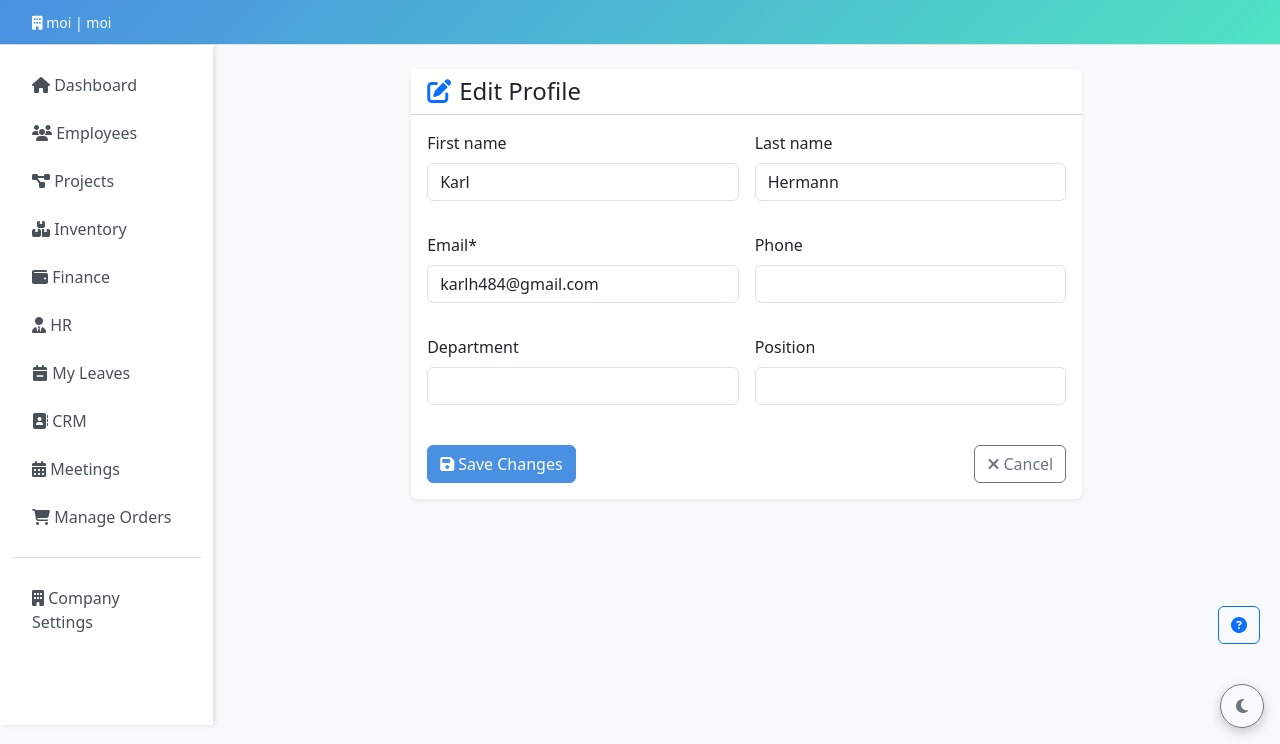
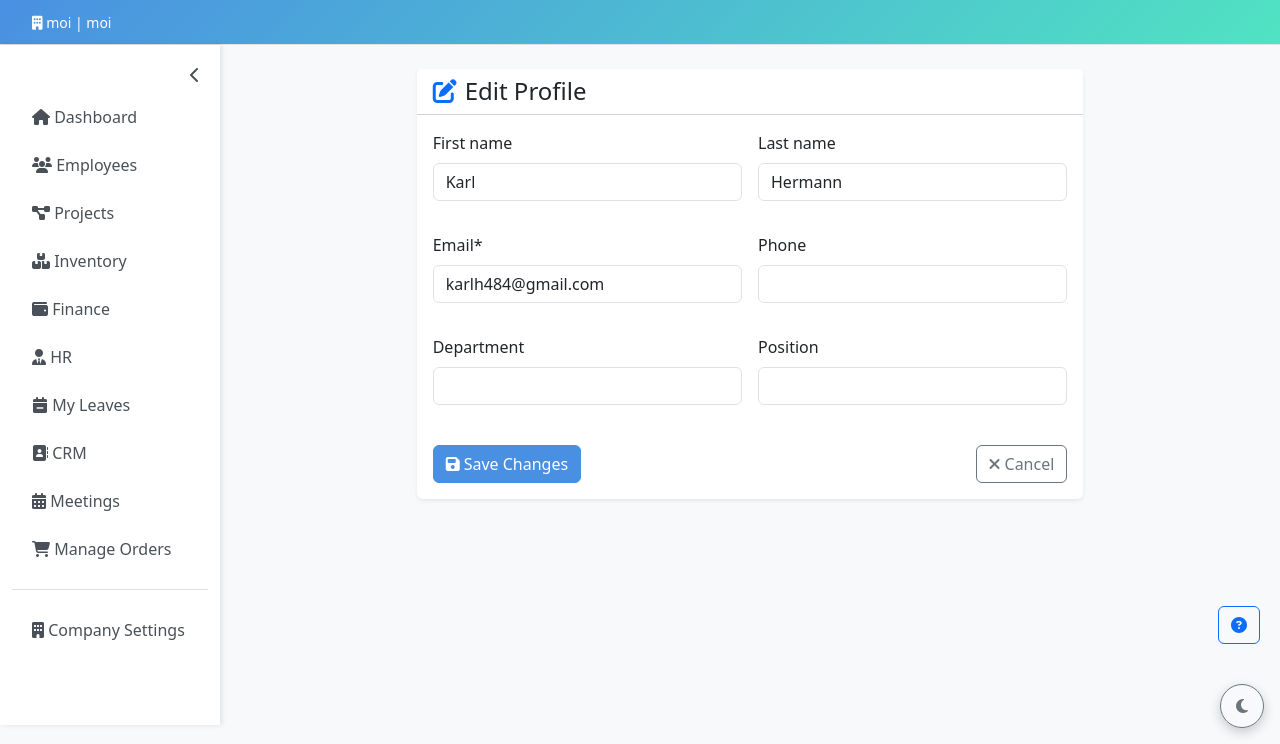
Before and after one commit to J-Lok/ERP, a Django app: page /profile/edit/ in a window 1280 px wide. Shown: the part 56-800 px from the top of the page. Run offline with Django 5.2, Linux system fonts and the light colour scheme; a user stored in the database is signed in; data comes from the database, SQL or seed files in the repository; both versions use the stored data as it was after the commit; some libraries are stand-ins or nearby versions.

Commit message:
upgrade and fixes

```diff
--- a/management_system/templates/base.html
+++ b/management_system/templates/base.html
@@ -114,6 +114,35 @@
         .notification-dropdown .text-muted {
             color: #6c757d !important;
         }
+        /* Collapsible sidebar */
+        .container-fluid > .row { flex-wrap: nowrap; }
+        nav.sidebar {
+            width: 220px;
+            min-width: 220px;
+            max-width: 220px;
+            transition: width 0.25s ease, min-width 0.25s ease, max-width 0.25s ease;
+            overflow: hidden;
+            flex-shrink: 0;
+        }
+        nav.sidebar.sidebar-collapsed { width: 64px; min-width: 64px; max-width: 64px; }
+        main { flex: 1 1 0 !important; min-width: 0; max-width: none !important; width: auto !important; }
+        .sidebar-collapsed .link-text { display: none; }
+        .sidebar-collapsed .nav-link { padding-left: 0; padding-right: 0; text-align: center; }
+        .sidebar-toggle-btn {
+            background: none;
+            border: none;
+            cursor: pointer;
+            color: var(--sidebar-link, #495057);
+            padding: 6px 8px;
+            display: flex;
+            align-items: center;
+            justify-content: flex-end;
+            width: 100%;
+            margin-bottom: 4px;
+            border-radius: 5px;
+        }
+        .sidebar-collapsed .sidebar-toggle-btn { justify-content: center; }
+        .sidebar-toggle-btn:hover { color: var(--primary-color, #4A90E2); background-color: rgba(74,144,226,0.1); }
     </style>
     {% block extra_css %}{% endblock %}
 </head>
@@ -188,13 +217,16 @@
     <div class="container-fluid">
         <div class="row">
             {% if user.is_authenticated %}
-            <nav class="col-md-2 d-md-block sidebar py-3">
+            <nav class="col-md-2 d-md-block sidebar py-3" id="appSidebar">
                 <div class="position-sticky">
+                    <button class="sidebar-toggle-btn" id="sidebarToggle" aria-label="Toggle sidebar">
+                        <i class="fas fa-chevron-left" id="sidebarToggleIcon"></i>
+                    </button>
                     <ul class="nav flex-column">
                         <li class="nav-item">
                             <a class="nav-link {% if request.resolver_match.app_name == 'core' and request.resolver_match.url_name == 'dashboard' %}active{% endif %}"
                                href="{% url 'core:dashboard' %}">
-                                <i class="fas fa-home"></i> Dashboard
+                                <i class="fas fa-home"></i> <span class="link-text">Dashboard</span>
                             </a>
                         </li>
 
@@ -203,7 +235,7 @@
                         <li class="nav-item">
                             <a class="nav-link {% if request.resolver_match.app_name == 'employees' %}active{% endif %}"
                                href="{% url 'employees:employee_list' %}">
-                                <i class="fas fa-users"></i> Employees
+                                <i class="fas fa-users"></i> <span class="link-text">Employees</span>
                             </a>
                         </li>
                         {% endif %}
@@ -213,7 +245,7 @@
                         <li class="nav-item">
                             <a class="nav-link {% if request.resolver_match.app_name == 'projects' %}active{% endif %}"
                                href="{% url 'projects:project_list' %}">
-                                <i class="fas fa-project-diagram"></i> Projects
+                                <i class="fas fa-project-diagram"></i> <span class="link-text">Projects</span>
                             </a>
                         </li>
                         {% endif %}
@@ -223,7 +255,7 @@
                         <li class="nav-item">
                             <a class="nav-link {% if request.resolver_match.app_name == 'inventory' %}active{% endif %}"
                                href="{% url 'inventory:stock_list' %}">
-                                <i class="fas fa-boxes"></i> Inventory
+                                <i class="fas fa-boxes"></i> <span class="link-text">Inventory</span>
                             </a>
                         </li>
                         {% endif %}
@@ -233,7 +265,7 @@
                         <li class="nav-item">
                             <a class="nav-link {% if request.resolver_match.app_name == 'finance' %}active{% endif %}"
                                href="{% url 'finance:index' %}">
-                                <i class="fas fa-wallet"></i> Finance
+                                <i class="fas fa-wallet"></i> <span class="link-text">Finance</span>
                             </a>
                         </li>
                         {% endif %}
@@ -243,7 +275,7 @@
                         <li class="nav-item">
                             <a class="nav-link {% if request.resolver_match.app_name == 'hr' %}active{% endif %}"
                                href="{% url 'hr:index' %}">
-                                <i class="fas fa-user-tie"></i> HR
+                                <i class="fas fa-user-tie"></i> <span class="link-text">HR</span>
                             </a>
                         </li>
                         {% endif %}
@@ -253,7 +285,7 @@
                         <li class="nav-item">
                             <a class="nav-link {% if request.resolver_match.app_name == 'hr' and 'leave' in request.resolver_match.url_name %}active{% endif %}"
                                href="{% url 'hr:my_leave_list' %}">
-                                <i class="fas fa-calendar-minus"></i> My Leaves
+                                <i class="fas fa-calendar-minus"></i> <span class="link-text">My Leaves</span>
                             </a>
                         </li>
                         {% endif %}
@@ -263,7 +295,7 @@
                         <li class="nav-item">
                             <a class="nav-link {% if request.resolver_match.app_name == 'crm' %}active{% endif %}"
                                href="{% url 'crm:contact_list' %}">
-                                <i class="fas fa-address-book"></i> CRM
+                                <i class="fas fa-address-book"></i> <span class="link-text">CRM</span>
                             </a>
                         </li>
                         {% endif %}
@@ -273,7 +305,7 @@
                         <li class="nav-item">
                             <a class="nav-link {% if request.resolver_match.app_name == 'meetings' %}active{% endif %}"
                                href="{% url 'meetings:dashboard' %}">
-                                <i class="fas fa-calendar-alt"></i> Meetings
+                                <i class="fas fa-calendar-alt"></i> <span class="link-text">Meetings</span>
                             </a>
                         </li>
                         {% endif %}
@@ -283,7 +315,7 @@
                         <li class="nav-item">
                             <a class="nav-link {% if request.resolver_match.app_name == 'marketplace' and request.resolver_match.url_name == 'admin_order_dashboard' %}active{% endif %}"
                                href="{% url 'marketplace:admin_order_dashboard' %}">
-                                <i class="fas fa-shopping-cart"></i> Manage Orders
+                                <i class="fas fa-shopping-cart"></i> <span class="link-text">Manage Orders</span>
                             </a>
                         </li>
                         {% endif %}
@@ -293,7 +325,7 @@
                         <li class="nav-item mt-3 border-top pt-3">
                             <a class="nav-link {% if request.resolver_match.app_name == 'accounts' and request.resolver_match.url_name == 'company_profile' %}active{% endif %}"
                                href="{% url 'accounts:company_profile' %}">
-                                <i class="fas fa-building"></i> Company Settings
+                                <i class="fas fa-building"></i> <span class="link-text">Company Settings</span>
                             </a>
                         </li>
                         {% endif %}
@@ -361,6 +393,35 @@
             }
         })();
     </script>
+    <script>
+        (function() {
+            var sidebar = document.getElementById('appSidebar');
+            var toggleBtn = document.getElementById('sidebarToggle');
+            var toggleIcon = document.getElementById('sidebarToggleIcon');
+            var key = 'erp-sidebar-collapsed';
+
+            function applySidebarState(collapsed, instant) {
+                if (!sidebar) return;
+                if (instant) sidebar.style.transition = 'none';
+                sidebar.classList.toggle('sidebar-collapsed', collapsed);
+                if (instant) sidebar.offsetHeight;
+                if (instant) sidebar.style.transition = '';
+                if (toggleIcon) {
+                    toggleIcon.className = collapsed ? 'fas fa-chevron-right' : 'fas fa-chevron-left';
+                }
+            }
+
+            applySidebarState(localStorage.getItem(key) === '1', true);
+
+            if (toggleBtn) {
+                toggleBtn.addEventListener('click', function() {
+                    var isCollapsed = sidebar.classList.contains('sidebar-collapsed');
+                    localStorage.setItem(key, isCollapsed ? '0' : '1');
+                    applySidebarState(!isCollapsed, false);
+                });
+            }
+        })();
+    </script>
     {% block extra_js %}{% endblock %}
 </body>
 </html>
```
Also changed, not shown: management_system/accounts/permissions.py (+10 -9 lines), management_system/db.sqlite3.
